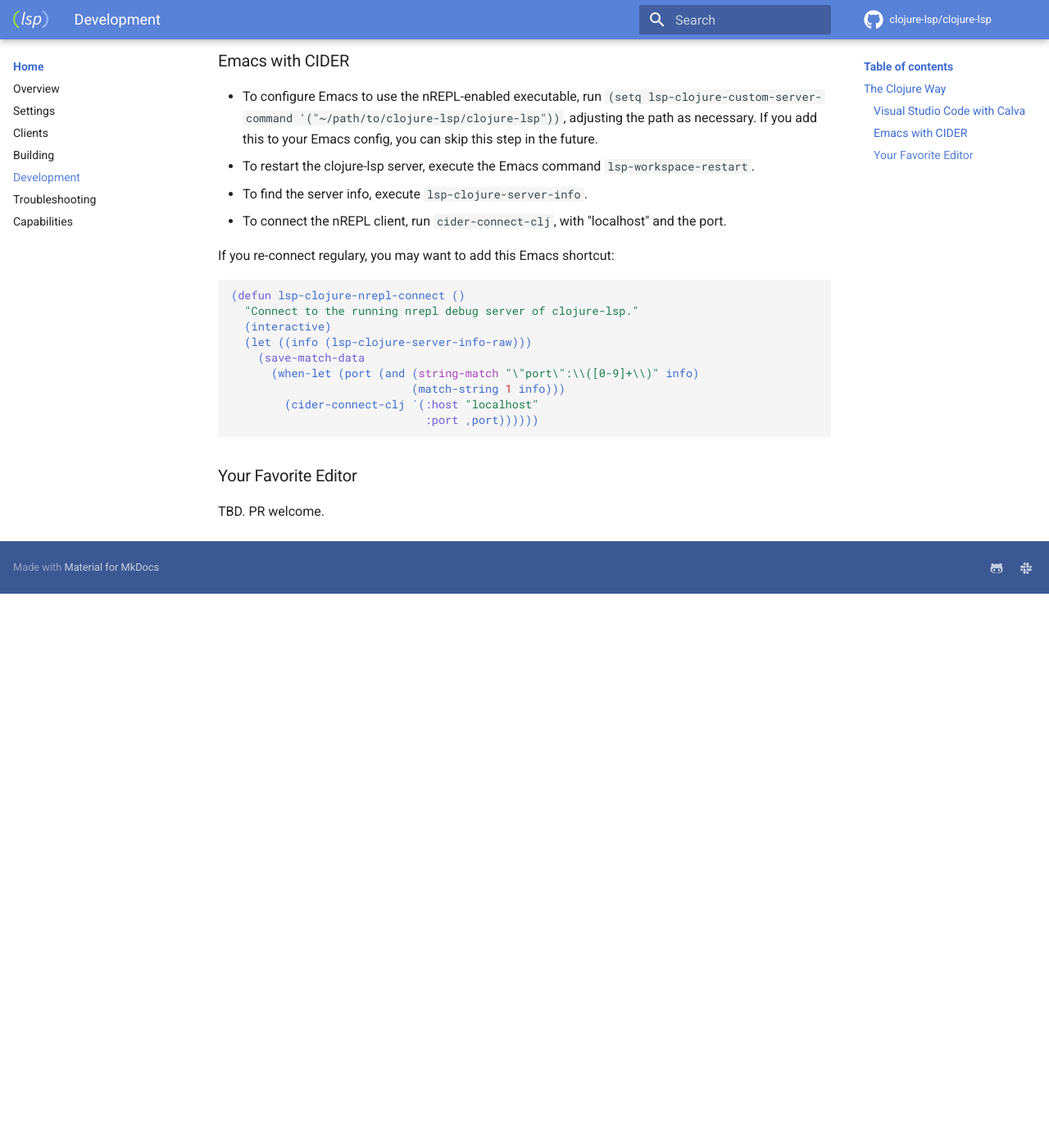
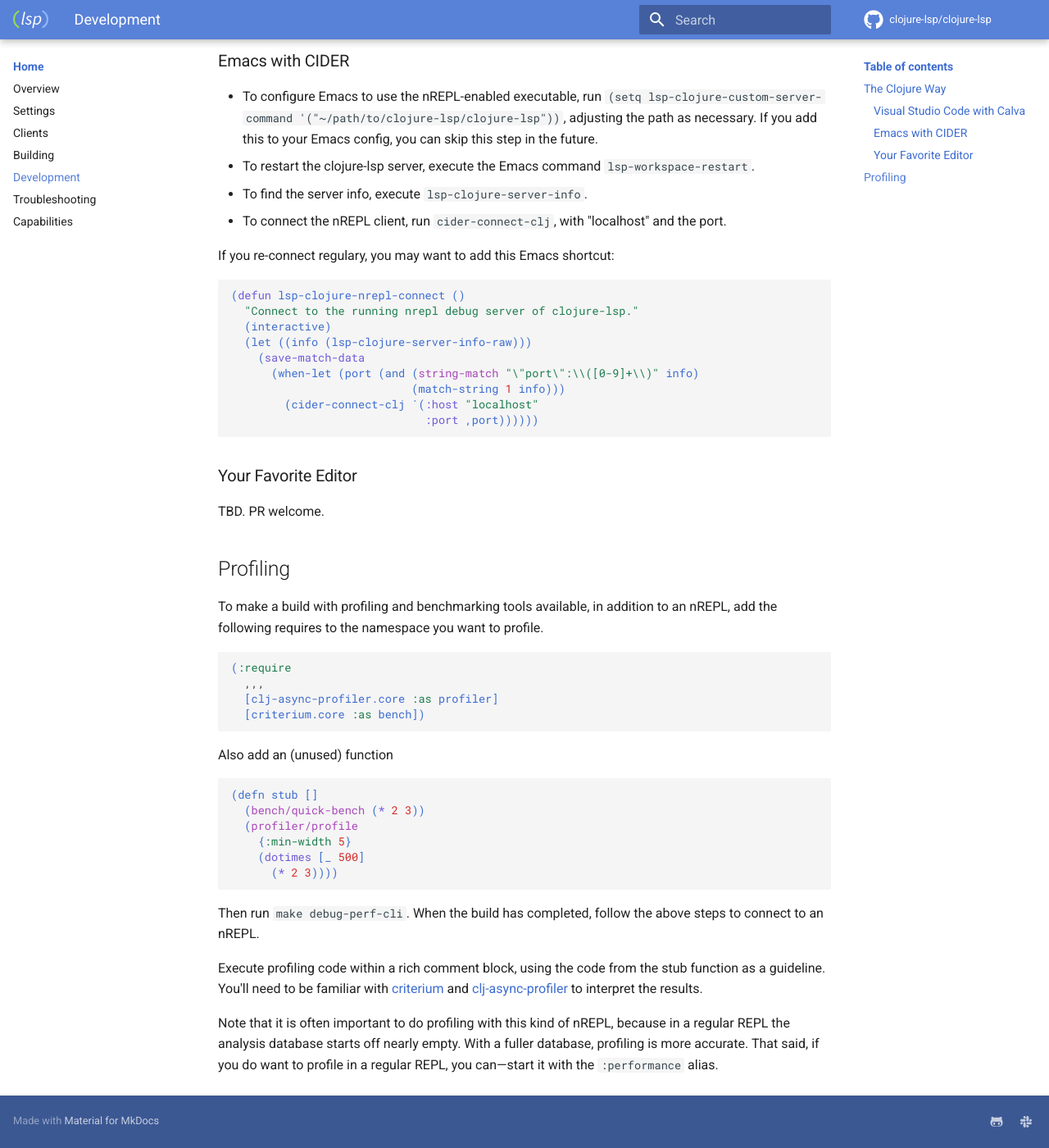
Before and after one commit to clojure-lsp/clojure-lsp, an MkDocs documentation site: the page built from docs/development.md, in a window 1280 px wide and 1400 px high, scrolled down 1537 px. Shown: the whole window at 82% size. Built offline with MkDocs 1.6.1 and Material for MkDocs 9.7.7, drawn with Linux system fonts in a browser that asks for light colours; comment, search, counter and statistics services are not loaded; before the commit the page ends 2261 px from its top, so only the background shows below that.

Commit message:
Add alias and build for profiling and benchmarking

````diff
--- a/docs/development.md
+++ b/docs/development.md
@@ -68,3 +68,31 @@ If you re-connect regulary, you may want to add this Emacs shortcut:
 ### Your Favorite Editor
 
 TBD. PR welcome.
+
+## Profiling
+
+To make a build with profiling and benchmarking tools available, in addition to an nREPL, add the following requires to the namespace you want to profile.
+
+```clojure
+(:require
+  ,,,
+  [clj-async-profiler.core :as profiler]
+  [criterium.core :as bench])
+```
+
+Also add an (unused) function
+
+```clojure
+(defn stub []
+  (bench/quick-bench (* 2 3))
+  (profiler/profile
+    {:min-width 5}
+    (dotimes [_ 500]
+      (* 2 3))))
+```
+
+Then run `make debug-perf-cli`. When the build has completed, follow the above steps to connect to an nREPL.
+
+Execute profiling code within a rich comment block, using the code from the stub function as a guideline. You'll need to be familiar with [criterium](https://github.com/hugoduncan/criterium) and [clj-async-profiler](http://clojure-goes-fast.com/blog/profiling-tool-async-profiler/) to interpret the results.
+
+Note that it is often important to do profiling with this kind of nREPL, because in a regular REPL the analysis database starts off nearly empty. With a fuller database, profiling is more accurate. That said, if you do want to profile in a regular REPL, you can—start it with the `:performance` alias.
````
Also changed, not shown: 3 other files.
